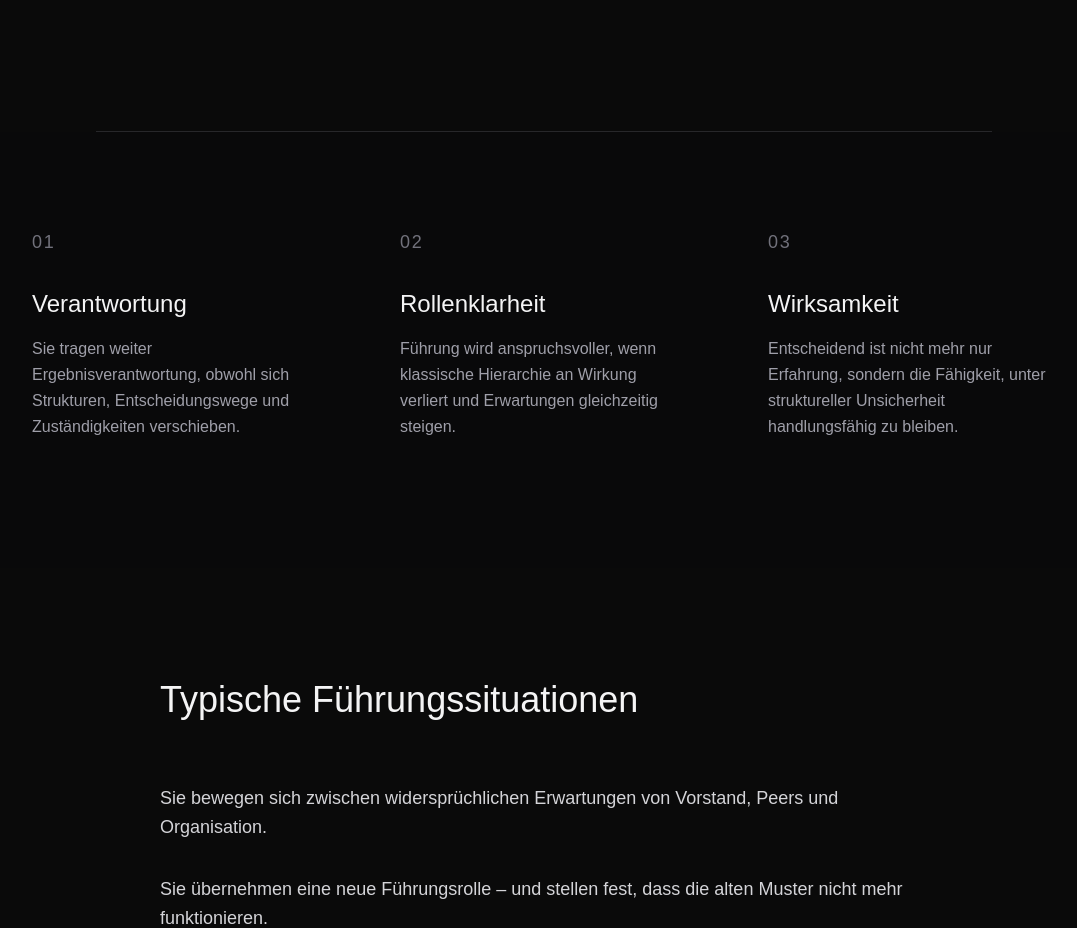
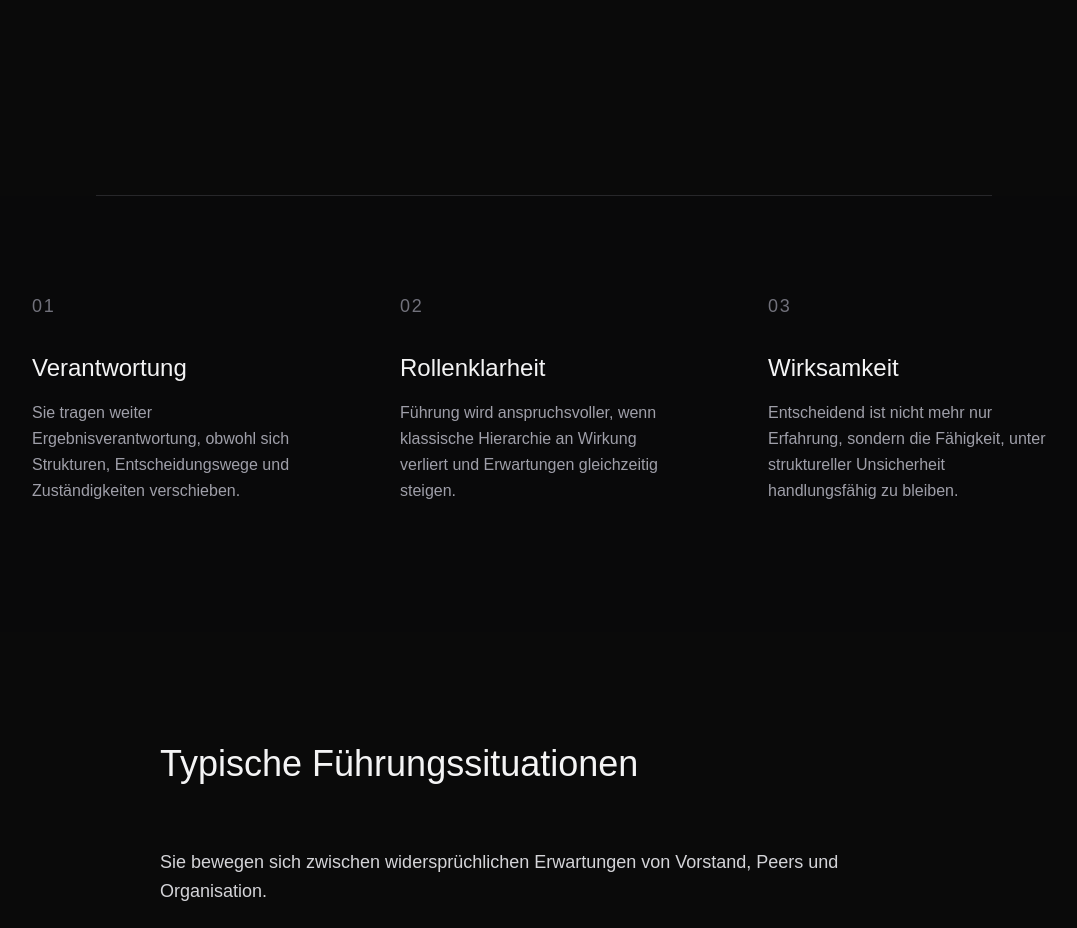
Before and after one commit to wolfgangtietz/coaching-landing, a Next.js app: page / in a window 1280 px wide. Shown: the part 820-1748 px from the top of the page, without its empty margins (96-1173 px from the left). Built offline with nearby package versions, Linux system fonts and the light colour scheme.

Commit message:
Increase hero separation spacing

```diff
--- a/app/page.tsx
+++ b/app/page.tsx
@@ -81,7 +81,7 @@ und politisch anspruchsvollen Kontexten.
 </div>
 
         </section>
-        <div className="max-w-4xl mx-auto border-t border-zinc-800 mt-16"></div>
+        <div className="max-w-4xl mx-auto border-t border-zinc-800 mt-32"></div>
 
         {/* Results Section */}
         <section className="pt-24 pb-32 px-6 bg-zinc-950/50">
```
